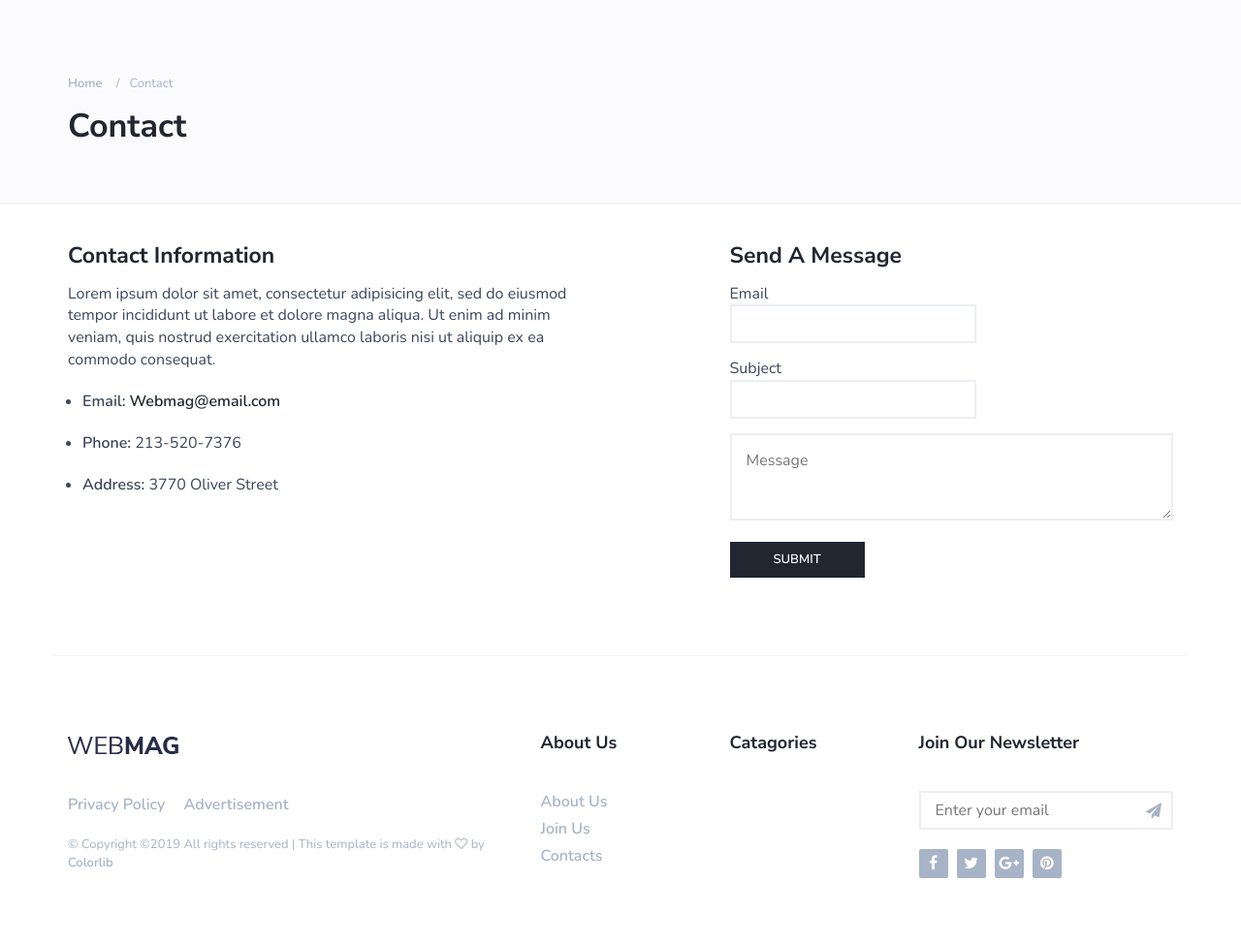
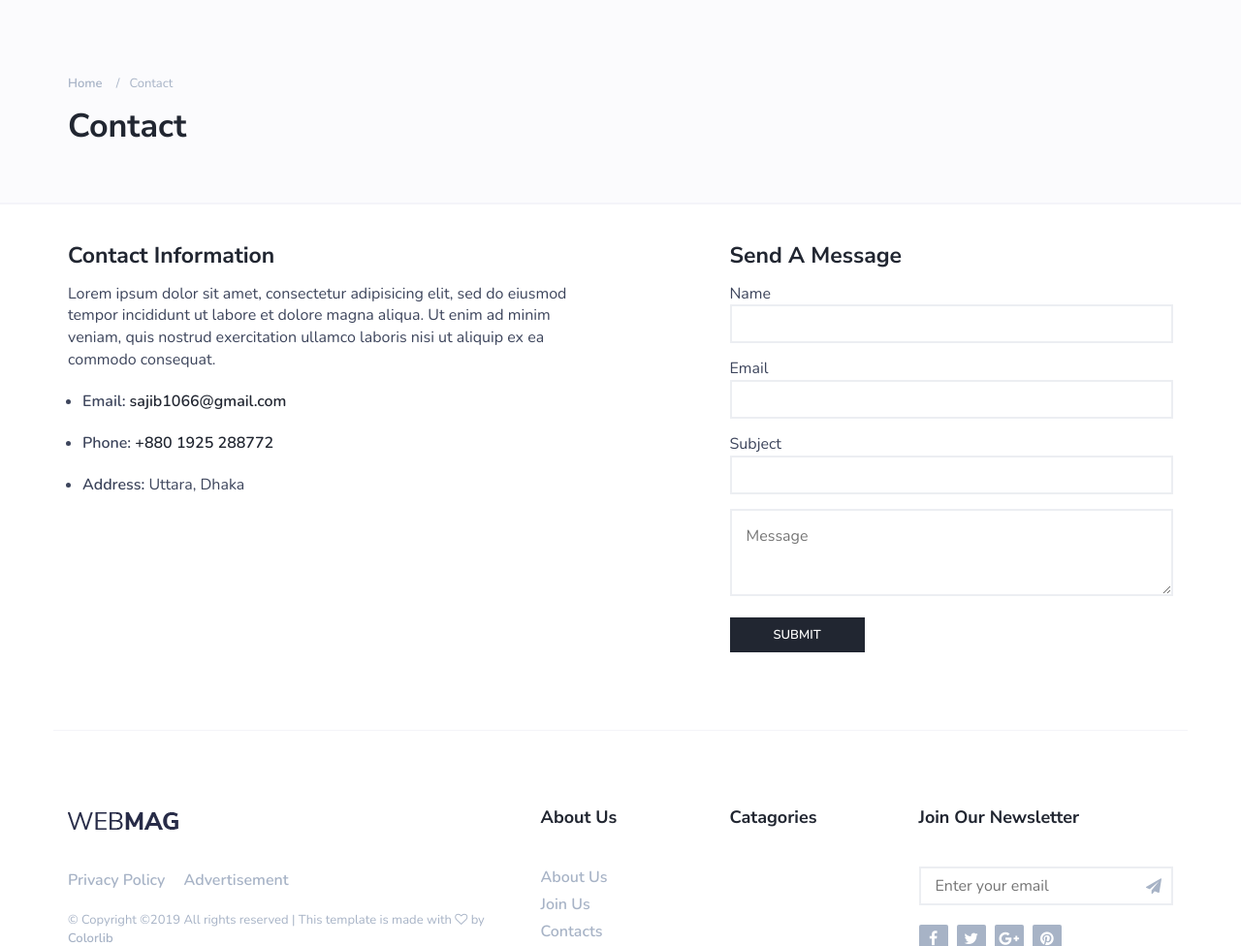
Before and after one commit to sajib1066/django-blog, a Django app: page /contact/ in a window 1280 px wide. Shown: the part 71-1047 px from the top of the page at 97% size. Before the commit the page ends 977 px from the top, so only its background shows below. Run offline with Django 3.2, Linux system fonts and the light colour scheme; data that the repository does not hold is empty; some libraries are stand-ins or nearby versions.

Commit message:
update contact information

```diff
--- a/templates/contact.html
+++ b/templates/contact.html
@@ -26,9 +26,9 @@
 					<h3>Contact Information</h3>
 					<p>Lorem ipsum dolor sit amet, consectetur adipisicing elit, sed do eiusmod tempor incididunt ut labore et dolore magna aliqua. Ut enim ad minim veniam, quis nostrud exercitation ullamco laboris nisi ut aliquip ex ea commodo consequat.</p>
 					<ul class="list-style">
-						<li><p><strong>Email:</strong> <a href="#">Webmag@email.com</a></p></li>
-						<li><p><strong>Phone:</strong> 213-520-7376</p></li>
-						<li><p><strong>Address:</strong> 3770 Oliver Street</p></li>
+						<li><p><strong>Email:</strong> <a href="mailto:sajib1066@gmail.com">sajib1066@gmail.com</a></p></li>
+						<li><p><strong>Phone:</strong> <a href="tel://01925288772">+880 1925 288772</a></p></li>
+						<li><p><strong>Address:</strong> Uttara, Dhaka</p></li>
 					</ul>
 				</div>
 			</div>
@@ -37,13 +37,19 @@
 					<h3>Send A Message</h3>
 					<form>
 						<div class="row">
-							<div class="col-md-7">
+							<div class="col-md-12">
+								<div class="form-group">
+									<span>Name</span>
+									<input class="input" type="text" name="name">
+								</div>
+							</div>
+							<div class="col-md-12">
 								<div class="form-group">
 									<span>Email</span>
 									<input class="input" type="email" name="email">
 								</div>
 							</div>
-							<div class="col-md-7">
+							<div class="col-md-12">
 								<div class="form-group">
 									<span>Subject</span>
 									<input class="input" type="text" name="subject">
```
